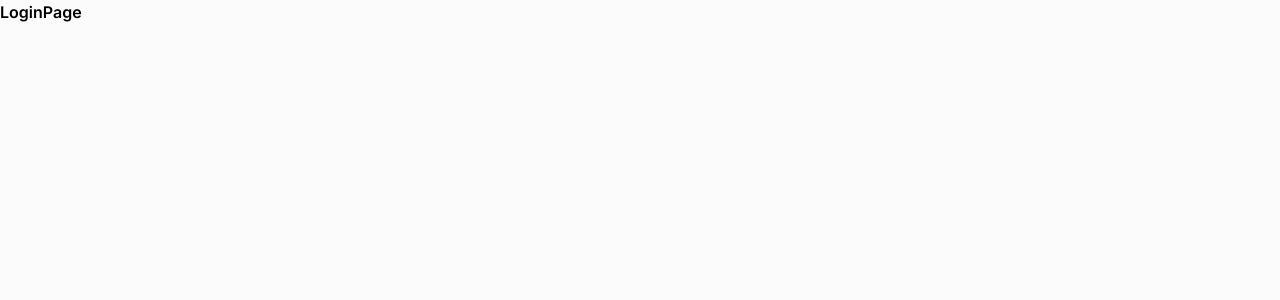
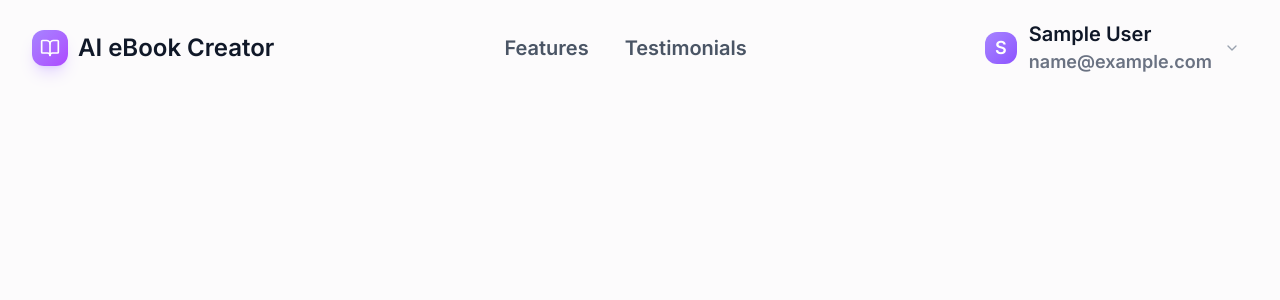
Before and after one commit to jimit8929/BookVerse, a React (Vite) app in the folder Frontend/: page /dashboard in a window 1280 px wide. Before the commit this address led to /login. Shown: the top 300 px of the page. Built offline with nearby package versions, Linux system fonts and the light colour scheme; sample sign-in values are in the browser's storage.

Commit message:
Protected Route

```diff
--- a/Frontend/src/components/auth/ProtectedRoute.jsx
+++ b/Frontend/src/components/auth/ProtectedRoute.jsx
@@ -1,12 +1,12 @@
-import React from 'react'
-import { Navigate, useLocation } from 'react-router-dom';
-import Spinner from '../ui/Spinner';
+import React from "react";
+import { Navigate, useLocation } from "react-router-dom";
+import Spinner from "../ui/Spinner";
+import { useAuth } from "../../context/AuthContext";
 
-const ProtectedRoute = ({children}) => {
-  const isAuthenticated = false; // Replace with actual authentication logic
-  const loading = false; // Replace with actual loading state
+const ProtectedRoute = ({ children }) => {
   const location = useLocation();
 
+  const { isAuthenticated, loading } = useAuth();
   if (loading) {
     return <Spinner />;
   }
@@ -16,6 +16,6 @@ const ProtectedRoute = ({children}) => {
   }
 
   return children;
-}
+};
 
-export default ProtectedRoute
+export default ProtectedRoute;
```
